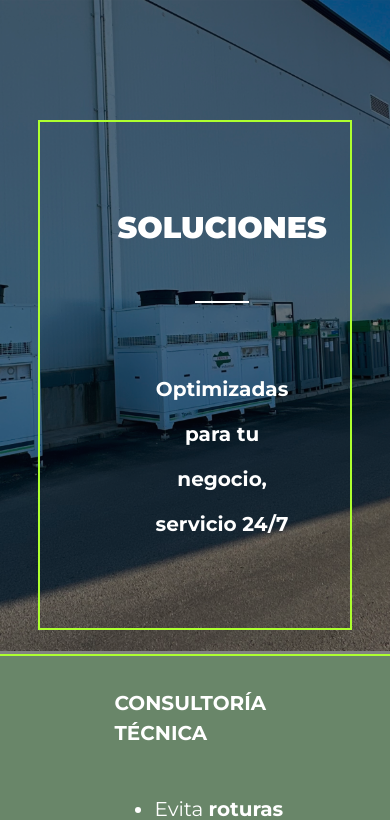
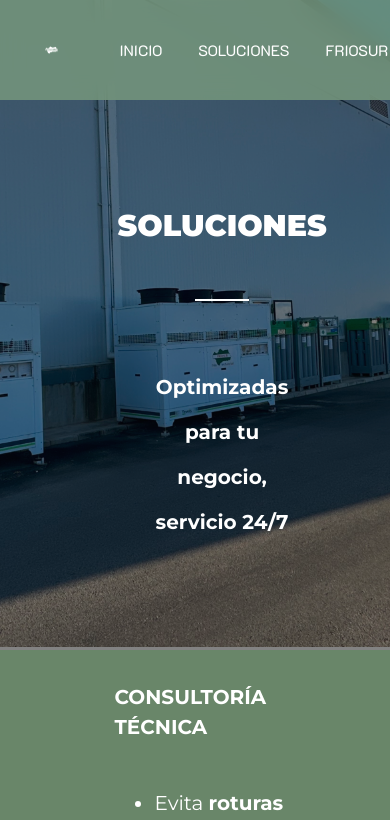
Before and after one commit to sergioDominguezGarcia/FRIOSUR_WebAPP, a React (Create React App) app: page /solutions in a window 390 px wide. Shown: the top 820 px of the page. Built offline with nearby package versions, Linux system fonts and the light colour scheme.

Commit message:
refactor HeaderResponsive

```diff
--- a/src/views/Soluciones/index.jsx
+++ b/src/views/Soluciones/index.jsx
@@ -20,7 +20,7 @@ const Solutions = () => {
 
   return (
     <S.HomeContainer>
-      {/* <Header /> */}
+      <Header />
       <S.Content>
         {/* <--------SECTION 1 -------> */}
         <S.SectionBackground background={solutionsImg}>
--- a/src/views/styles.js
+++ b/src/views/styles.js
@@ -76,7 +76,7 @@ export const Box4 = styled(Box)`
   width: 100%;
   /* min-width: 60vw; */
   height: 60vh;
-  border: 2px solid greenyellow;
+  /* border: 2px solid greenyellow; */
 `
 export const Box6 = styled(Box4)`
   height: auto;
```
